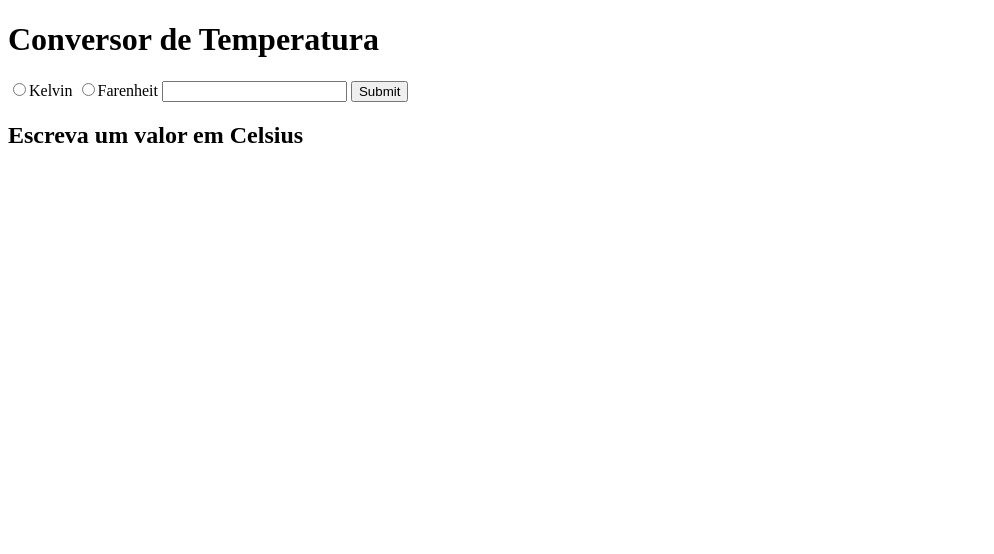
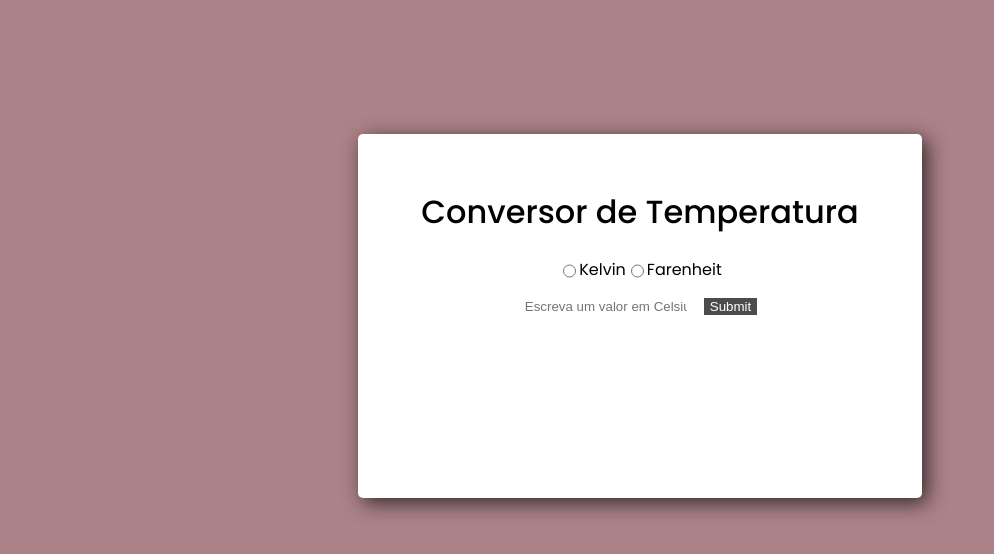
Before and after one commit to JamiledeSouzaFerreira/Conversor-de-Temperatura, a plain HTML site: page index.html in a window 1280 px wide. Shown: the whole page, without its empty margins (0-994 px from the left). Drawn offline with Linux system fonts and the light colour scheme.

Commit message:
css encaminhado

```diff
--- a/index.html
+++ b/index.html
@@ -8,19 +8,25 @@
     <link rel="stylesheet" href="style.css">
 </head>
 <body>
-
+    <div class="main">
         <div class="header">
             <h1>Conversor de Temperatura</h1>
+
+        </div>
+        <div class="body">
+            <div class="radios">
                 <input type="radio" class="radio" name="radtemp" id="kelvin"><label for="kelvin">Kelvin</label>
             <input type="radio" class="radio" name="radtemp" id="farenheit"><label for="farenheit">Farenheit</label>
-        <input type="number" class="text">
+            </div>
+            <div class="user">
+                <input type="number" class="text" placeholder="Escreva um valor em Celsius">
+
                 <input type="submit" name="" id="btn" >
-        <h2 class="resposta">Escreva um valor em Celsius</h2>
             </div>
-    <div class="body">
-
         </div>
         <div class="footer">
+            <h2 class="resposta"></h2>
+        </div>
 
     </div>
     <script src="index.js"></script>
--- a/style.css
+++ b/style.css
@@ -3,6 +3,49 @@
 
     @import url('https://fonts.googleapis.com/css2?family=Poppins:wght@100;200;300;400;500;600;700&display=swap');
 
+    *{
+        border: 0;
+    }
     body {
+        background-color: #ab8288   ;
+        font-family: "poppins", sans-serif;
+        display: flex;
+        align-items: center;
+        justify-content: center;
+    }
+
+    div.main{
+        padding: 2rem;
+        background-color: white;
+        border-radius: 5px;
+        margin: 10%;
+        min-height: 300px;
+        min-width: 500px;
+        box-shadow: 5px 5px 20px rgba(0, 0, 0, 0.7);
+        text-align: center;
+    }
+    h1{
+        font-weight: 450;
 
     }
+
+    div.radios{
+        display: flex;
+        justify-content: center;
+        margin-bottom: 1rem;
+
+    }
+    div.user{
+        display: flex;
+        justify-content: center;
+    }
+    h2{
+        font-weight: 300;
+        font-size: 3vh;
+        margin: 2rem;
+        }
+ #btn{
+     background-color: rgba(0, 0, 0, 0.7);
+     color: white;
+
+ }
```
Lines whose indentation alone changed are shown as unchanged.
